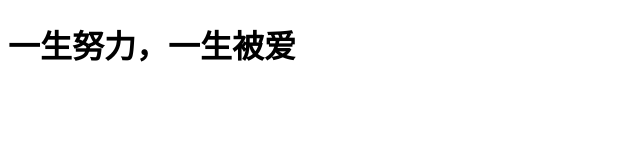
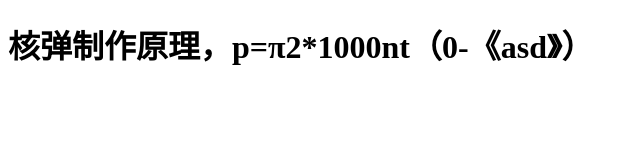
Before and after one commit to wangxiyuqq/wang, a plain HTML site: page wang-master/index.html in a window 1280 px wide. Shown: the whole page, without its empty margins (0-640 px from the left). Drawn offline with Linux system fonts and the light colour scheme.

Commit message:
Update index.html

```diff
--- a/wang-master/index.html
+++ b/wang-master/index.html
@@ -5,6 +5,6 @@
     <title>Title</title>
 </head>
 <body>
-<h1>一生努力，一生被爱</h1>
+<h1>核弹制作原理，p=π2*1000nt（0-《asd》）</h1>
 </body>
 </html>
```
